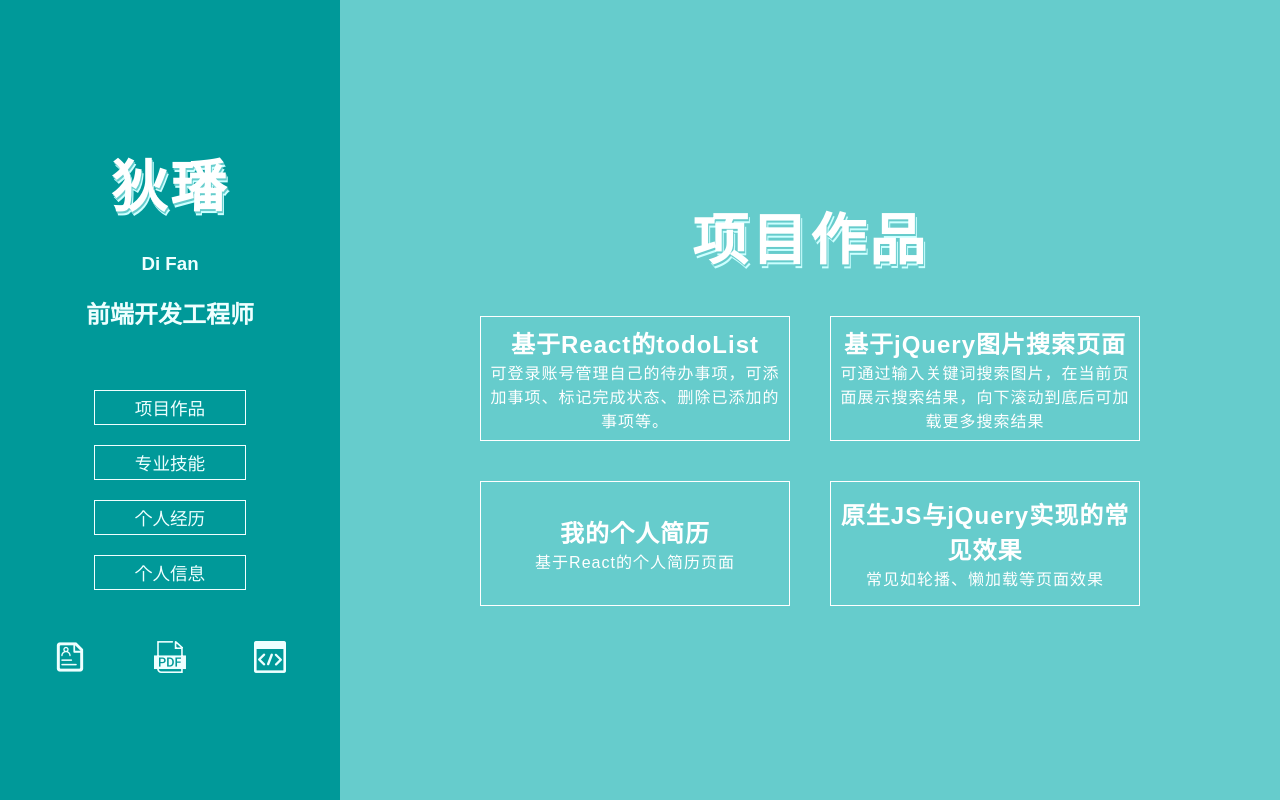
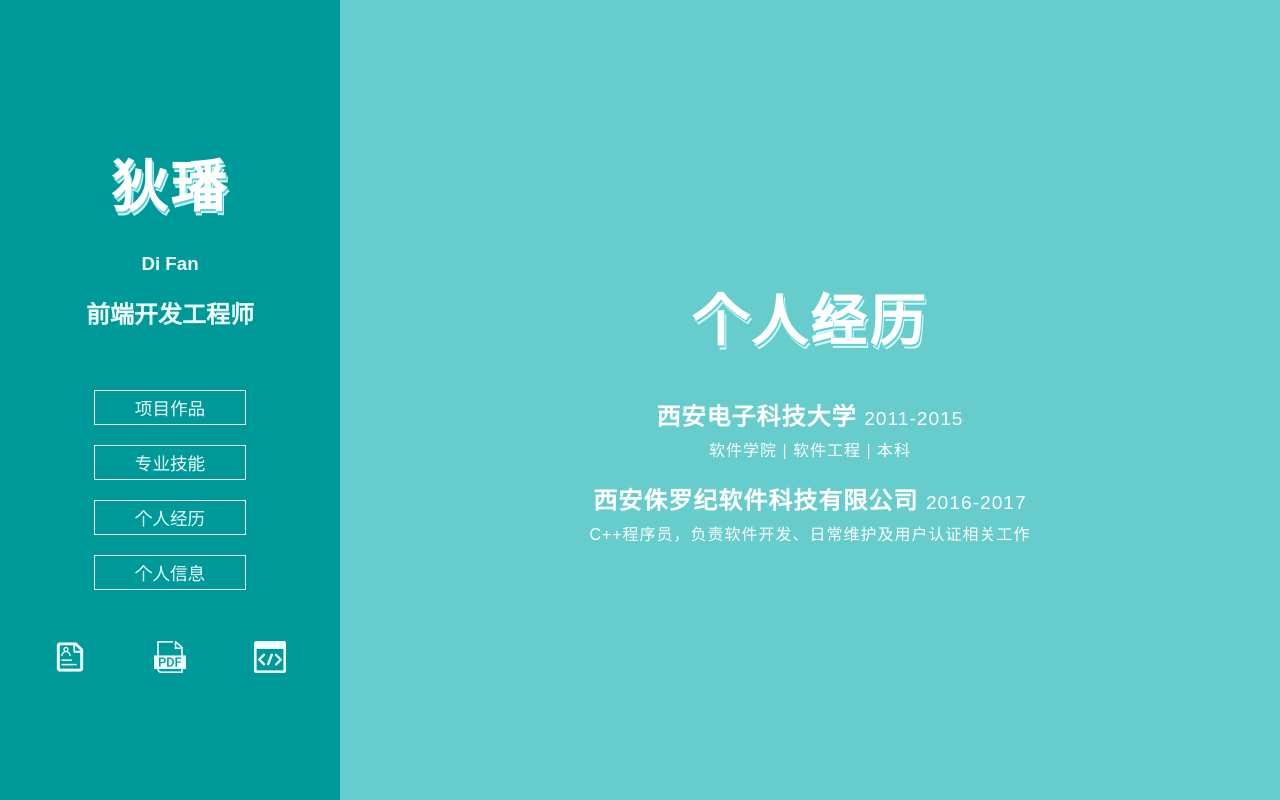
Before and after one commit to Nicole0320/Nicole0320.github.io, a React (Create React App) app: page / in a window 1280 px wide. Built offline with nearby package versions, Linux system fonts and the light colour scheme.

Commit message:
修改个人经历内容

```diff
--- /dev/null
+++ b/src/Exprience.css
@@ -0,0 +1,8 @@
+.Exprience>h2{
+    margin: 20px 0 5px;
+}
+
+.Exprience .time{
+    font-size: 0.8em;
+    font-weight: lighter;
+}
--- a/src/Exprience.js
+++ b/src/Exprience.js
@@ -1,4 +1,5 @@
 import React, {Component} from 'react';
+import './Exprience.css';
 
 export default class Exprience extends Component{
     constructor(props){
@@ -8,9 +9,11 @@ export default class Exprience extends Component{
     render(){
         return(
             <div className="MainPage Exprience">
-                <h1 className="title">教育经历</h1>
-                <h2>西安电子科技大学</h2>
-                <p>软件工程 | 本科 | 2015年毕业</p>
+                <h1 className="title">个人经历</h1>
+                <h2>西安电子科技大学 <span className="time">2011-2015</span></h2>
+                <p>软件学院 | 软件工程 | 本科</p>
+                <h2>西安侏罗纪软件科技有限公司 <span className="time">2016-2017</span></h2>
+                <p>C++程序员，负责软件开发、日常维护及用户认证相关工作</p>
             </div>
         );
     }
--- a/src/MainPage.js
+++ b/src/MainPage.js
@@ -25,7 +25,7 @@ export default class MainPage extends Component{
                 // return(
                 //     <div>Welcome</div>
                 // );
-                return <Project />;
+                return <Exprience />;
         }
     }
 }
```
